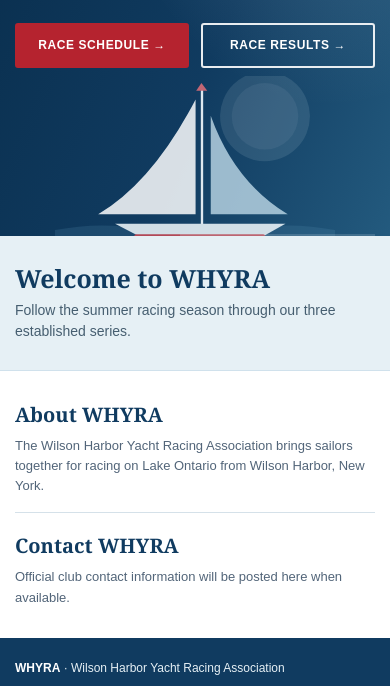
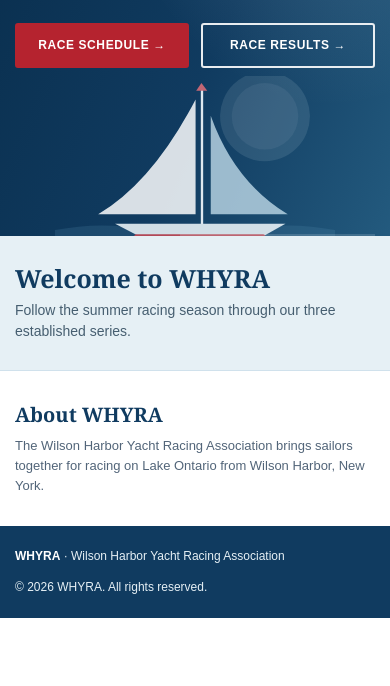
Before and after one commit to unfazedaction/whyra-website, a plain HTML site: page index.html in a window 390 px wide. Shown: the part 395-1081 px from the top of the page. After the commit the page ends 1013 px from the top, so only its background shows below. Drawn offline with Linux system fonts and the light colour scheme.

Commit message:
Update index.html

```diff
--- a/index.html
+++ b/index.html
@@ -56,8 +56,7 @@
     .welcome h2 { font-size:25px; line-height:1.2; color:var(--blue); margin:0 0 7px; }
     .welcome p { color:#465E70; margin:0; font-size:14px; }
     .club-info { padding:28px 0 30px; }
-    .info-inner { display:grid; grid-template-columns:1fr 1fr; gap:35px; }
-    .info-inner > div+div { border-left:1px solid var(--line); padding-left:35px; }
+    .info-inner { max-width:800px; }
     .club-info h2 { font-size:20px; color:var(--blue); margin:0 0 6px; }
     .club-info p { margin:0; color:var(--muted); font-size:13px; }
     footer { background:var(--blue); color:var(--ice); padding:21px 0; font-size:12px; }
@@ -78,8 +77,6 @@
       .hero-copy { padding:44px 0 8px; }
       .hero-art { justify-content:center; max-height:160px; overflow:hidden; }
       .hero-art svg { width:280px; transform:translateY(24px); }
-      .info-inner { gap:18px; }
-      .info-inner > div+div { padding-left:18px; }
     }
     @media(max-width:540px) {
       .container { width:calc(100% - 30px); }
@@ -90,8 +87,6 @@
       h1 { font-size:37px; }
       .hero p { font-size:15px; }
       .button { flex:1; }
-      .info-inner { grid-template-columns:1fr; gap:16px; }
-      .info-inner > div+div { border-left:0; border-top:1px solid var(--line); padding:17px 0 0; }
     }
     @media(prefers-reduced-motion:reduce) { html { scroll-behavior:auto; } * { transition:none !important; } }
   </style>
@@ -110,7 +105,7 @@
         <a href="./schedule.html">Schedule</a>
         <a href="./results.html">Results</a>
         <a href="./about.html">About</a>
-        <a href="#contact">Contact</a>
+        <a href="./contact.html">Contact</a>
         <a class="admin-link" href="./admin.html"><span aria-hidden="true">🔒</span> Admin Login</a>
       </nav>
     </div>
@@ -158,10 +153,6 @@
           <h2>About WHYRA</h2>
           <p>The Wilson Harbor Yacht Racing Association brings sailors together for racing on Lake Ontario from Wilson Harbor, New York.</p>
         </div>
-        <div id="contact">
-          <h2>Contact WHYRA</h2>
-          <p>Official club contact information will be posted here when available.</p>
-        </div>
       </div>
     </section>
   </main>
```
